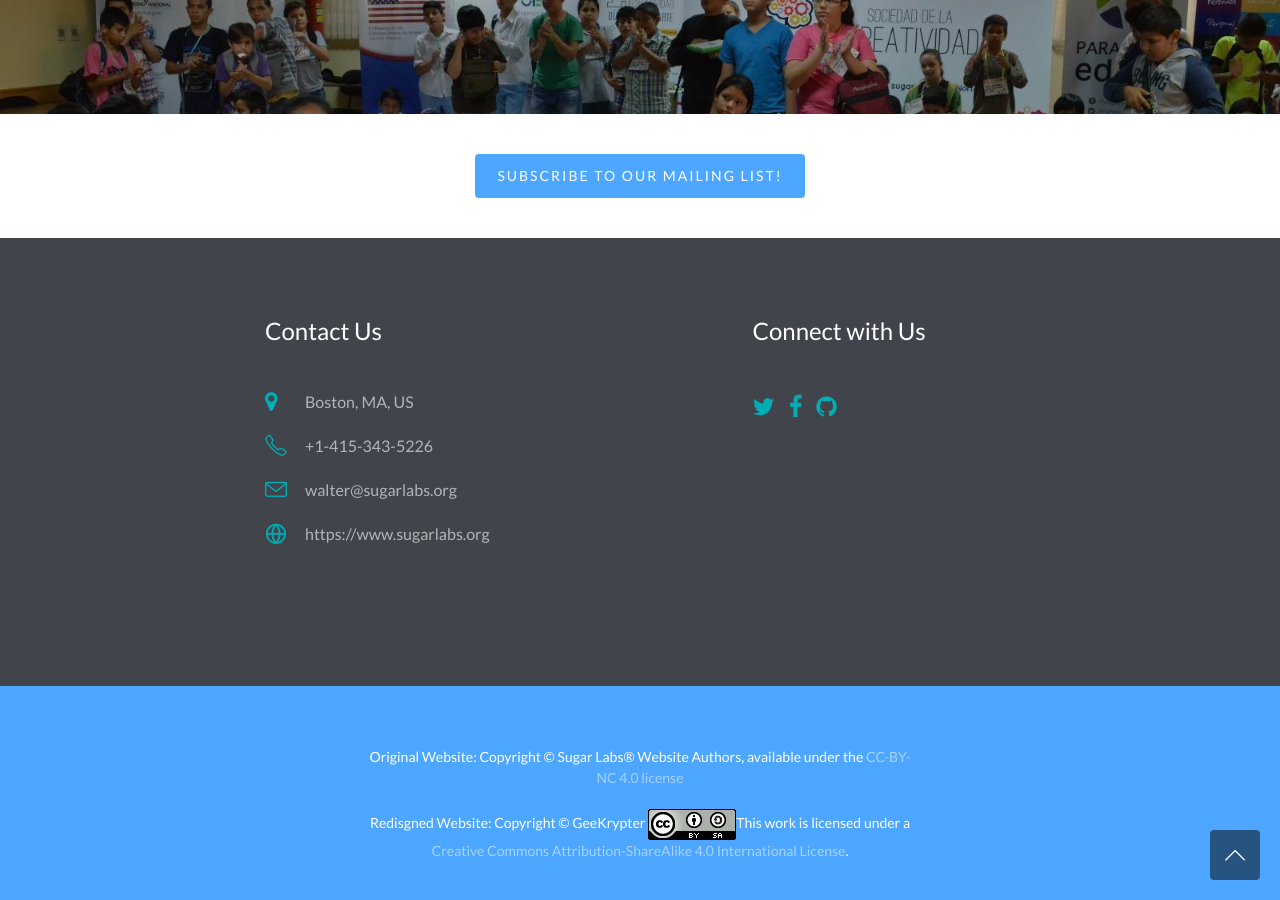
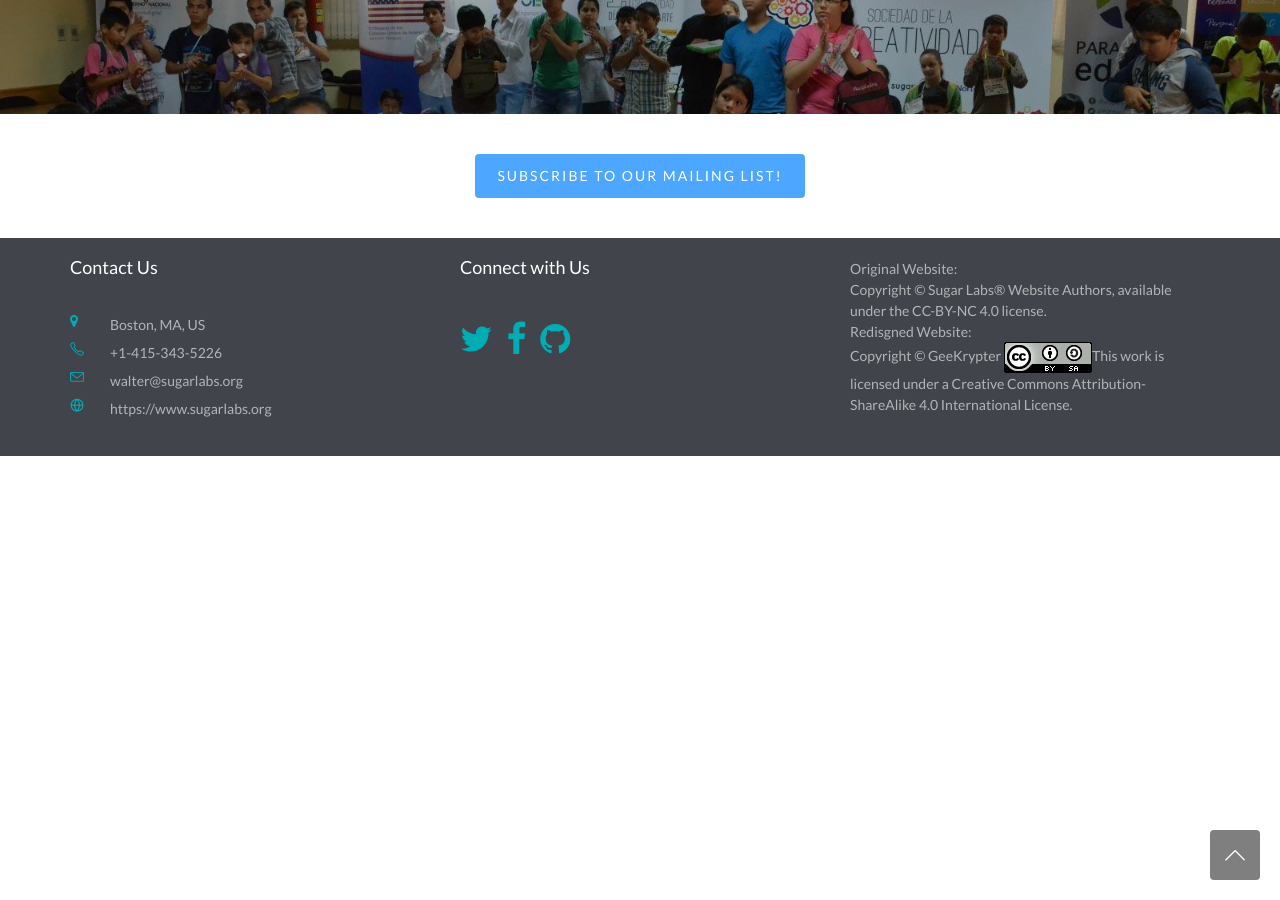
Before and after one commit to geekrypter/sugarLabsWebsiteRedesign, a Jekyll site: the page built from index.html, in a window 1280 px wide and 900 px high, scrolled down 6357 px. Built offline with Jekyll 4.4.1, drawn with Linux system fonts in a browser that asks for light colours; some web fonts are replaced; a script that is not in the unit is left out.

Commit message:
Changes to website
Changes to footer.

```diff
--- a/_includes/footer.html
+++ b/_includes/footer.html
@@ -10,10 +10,7 @@
     <div id="fh5co-footer" role="contentinfo">
     <div class="container">
       <div class="row">
-
-        <div class="col-md-2">
-</div>
-        <div class="col-md-3 to-animate">
+        <div class="col-md-4 to-animate">
           <h3 class="section-title">Contact Us</h3>
           <ul class="contact-info">
             <li><i class="icon-map-marker"></i>Boston, MA, US</li>
@@ -22,9 +19,7 @@
             <li><i class="icon-globe2"></i><a href="#">https://www.sugarlabs.org</a></li>
           </ul>
         </div>
-        <div class="col-md-2">
-</div>
-        <div class="col-md-3 to-animate">
+        <div class="col-md-4 to-animate">
           <h3 class="section-title">Connect with Us</h3>
           <ul class="social-media">
             <li><a href="https://twitter.com/sugar_labs"><i class="icon-twitter"></i></a></li>
@@ -33,29 +28,17 @@
           </ul>
         </div>
 
+<div class="col-md-4 to-animate">
+              <p style="font-size:14px">
+    Original Website:</br> Copyright &copy; Sugar Labs&reg; Website Authors, available under the <a href="https://creativecommons.org/licenses/by-nc-sa/4.0/">CC-BY-NC 4.0 license.</a></br>
+
+    Redisgned Website:</br> Copyright &copy; GeeKrypter <a rel="license" href="http://creativecommons.org/licenses/by-sa/4.0/"><img alt="Creative Commons License" style="border-width:0;height:31px;width:88px" src="assets/88x31.png" /></a>This work is licensed under a <a rel="license" href="http://creativecommons.org/licenses/by-sa/4.0/">Creative Commons Attribution-ShareAlike 4.0 International License</a>.
+  </p>
+         </div>
       </div>
     </div>
   </div>
 
-    <footer>
-      <div id="footer">
-        <div class="container">
-          <div class="row">
-            <div class="col-md-6 col-md-offset-3 text-center">
-              <p>
-    Original Website: Copyright &copy; Sugar Labs&reg; Website Authors, available under the <a href="https://creativecommons.org/licenses/by-nc-sa/4.0/">CC-BY-NC 4.0 license</a>
-  </p>
-            </div>
-            <div class="col-md-6 col-md-offset-3 text-center">
-              <p>
-    Redisgned Website: Copyright &copy; GeeKrypter <a rel="license" href="http://creativecommons.org/licenses/by-sa/4.0/"><img alt="Creative Commons License" style="border-width:0;height:31px;width:88px" src="assets/88x31.png" /></a>This work is licensed under a <a rel="license" href="http://creativecommons.org/licenses/by-sa/4.0/">Creative Commons Attribution-ShareAlike 4.0 International License</a>.
-  </p>
-            </div>
-          </div>
-        </div>
-      </div>
-    </footer>
-
 <div class="gototop js-top">
     <a href="#" class="js-gotop"><i class="icon-arrow-up"></i></a>
   </div>
--- a/css/style.css
+++ b/css/style.css
@@ -451,11 +451,13 @@ h1, h2, h3, h4, h5, h6 {
 #fh5co-faq,
 #fh5co-team,
 #fh5co-trusted,
-#fh5co-footer,
 #fh5co-work,
 #fh5co-counters,
 #fh5co-pricing {
   padding: 4em 0;
+}
+#fh5co-footer{
+  padding: 1em 0;
 }
 #fh5co-blog {
   padding: 3em 0;
@@ -471,13 +473,15 @@ h1, h2, h3, h4, h5, h6 {
   #fh5co-faq,
   #fh5co-team,
   #fh5co-trusted,
-  #fh5co-footer,
   #fh5co-work,
   #fh5co-subscribe,
   #fh5co-counters,
   #fh5co-pricing,
   #fh5co-blog {
     padding: 3em 0;
+  }
+  #fh5co-footer{
+    padding: 0.5em 0;
   }
 }
 
@@ -1173,10 +1177,10 @@ h1, h2, h3, h4, h5, h6 {
   text-decoration: underline;
 }
 #fh5co-footer .section-title {
-  font-size: 24px;
-  color: #fff;
-  position: relative;
-  padding-bottom: 15px;
+  font-size: 18px;
+  color: #fff;
+  position: relative;
+  padding-bottom: 6px;
 }
 #fh5co-footer .copy-right {
   position: relative;
@@ -1187,13 +1191,13 @@ h1, h2, h3, h4, h5, h6 {
   color: rgba(255, 255, 255, 0.6);
 }
 #fh5co-footer .contact-info {
-  margin: 0 0 60px 0;
+  margin: 0 0 7px 0;
   padding: 0;
 }
 #fh5co-footer .contact-info li {
-  font-size: 16px;
+  font-size: 14px;
   list-style: none;
-  margin: 0 0 20px 0;
+  margin: 0 0 7px 0;
   position: relative;
   padding-left: 40px;
 }
@@ -1201,7 +1205,7 @@ h1, h2, h3, h4, h5, h6 {
   position: absolute;
   top: 0;
   left: 0;
-  font-size: 22px;
+  font-size: 14px;
   color: #00ADB5;
 }
 #fh5co-footer .social-media {
@@ -1212,7 +1216,7 @@ h1, h2, h3, h4, h5, h6 {
   display: inline-block;
   margin: 0;
   padding: 0;
-  font-size: 24px;
+  font-size: 35px;
   margin-right: 10px;
 }
 #fh5co-footer .social-media li a {
```
Also changed, not shown: _includes/footer1.html (+9 -26 lines), 10 other files.
